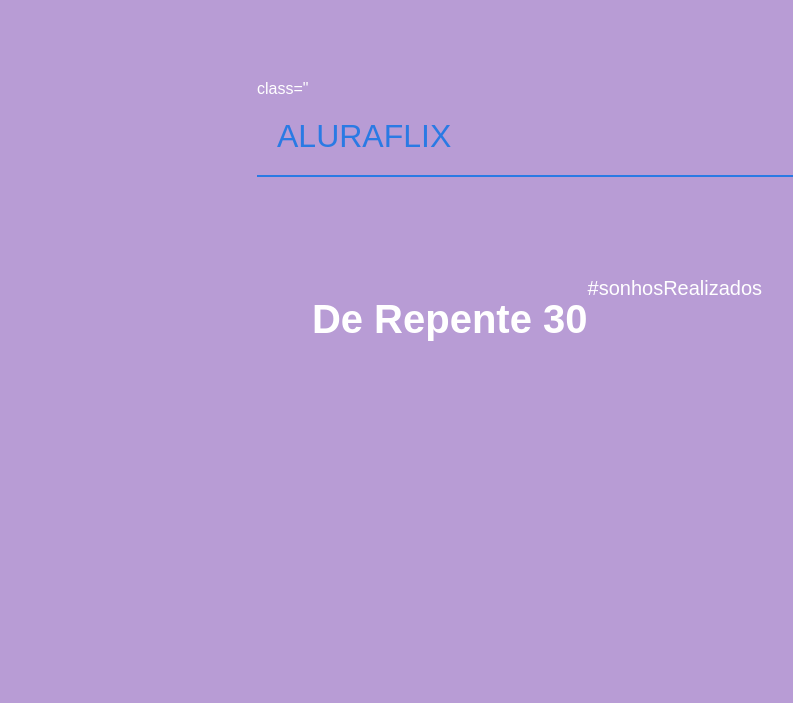
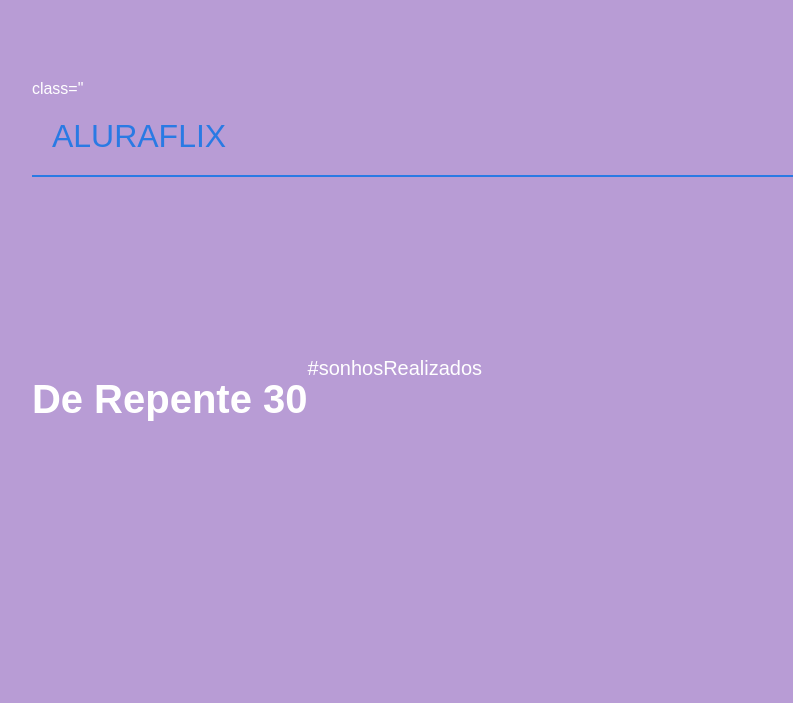
Before and after one commit to onlydadudii/aluraflix, a plain HTML site: page index.html in a window 1280 px wide. Shown: the top 703 px of the page, without its empty margins (103-896 px from the left). Drawn offline with Linux system fonts and the light colour scheme.

Commit message:
Update index.html

```diff
--- a/index.html
+++ b/index.html
@@ -9,7 +9,7 @@
 
 <body>
       <header>ALURAFLIX</header>
-      <section>
+      <section class="chamada">
             <div class="chamada texto">
                   <h1>De Repente 30</h1>
                   <p>#sonhosRealizados</p>
```
